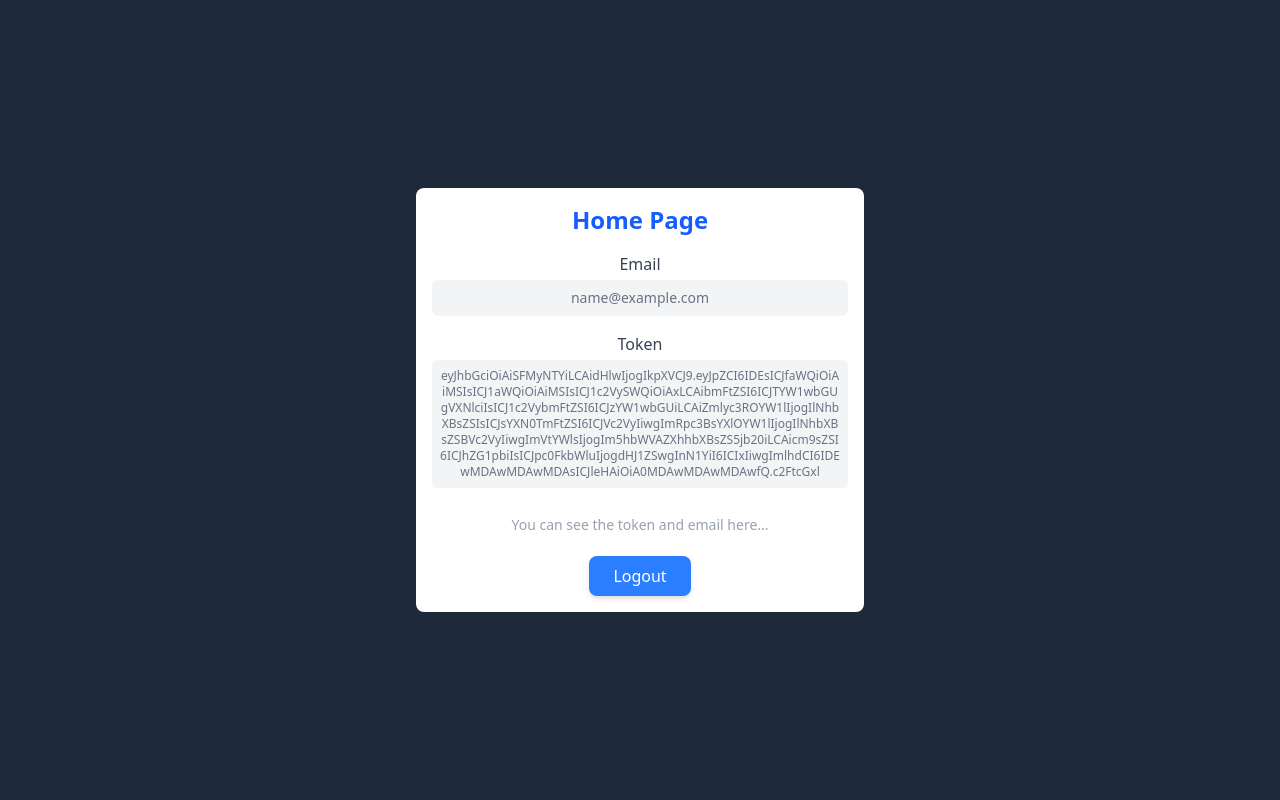
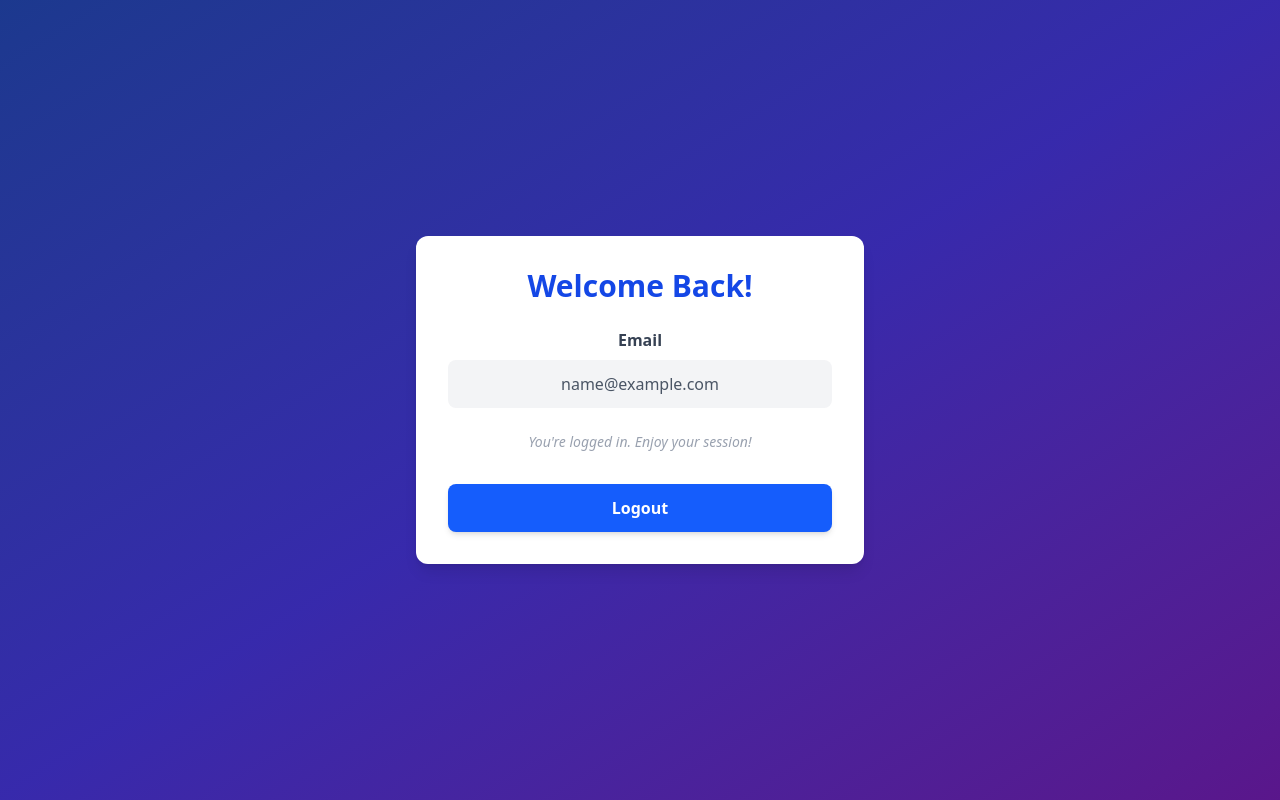
Before and after one commit to HarikaraPrashath/Next-Front-Auth, a Next.js app: page / in a window 1280 px wide. Built offline with nearby package versions, Linux system fonts and the light colour scheme; sample sign-in values are in the browser's storage.

Commit message:
ui change

```diff
--- a/app/components/RedirectHandler.tsx
+++ b/app/components/RedirectHandler.tsx
@@ -42,38 +42,31 @@ const RedirectHandler = () => {
   if (!user) return null;
 
   return (
-    <div className="flex items-center justify-center min-h-screen bg-gray-800">
-      <div className="bg-white  rounded-lg p-4 w-[90%] max-w-md text-center">
-        <h1 className="text-2xl font-semibold text-blue-600 mb-4">Home Page</h1>
+  <div className="flex items-center justify-center min-h-screen bg-gradient-to-br from-blue-900 via-indigo-800 to-purple-900 px-4">
+  <div className="bg-white rounded-xl p-8 w-full max-w-md shadow-lg text-center">
+    <h1 className="text-3xl font-bold text-blue-700 mb-6">Welcome Back!</h1>
 
-        <div className="mb-4">
-          <p className="text-gray-700 font-medium mb-1">Email</p>
-          <p className="text-sm text-gray-500 bg-gray-100 p-2 rounded-md break-all">
+    <div className="mb-6">
+      <p className="text-gray-700 font-semibold mb-2">Email</p>
+      <p className="text-gray-600 bg-gray-100 p-3 rounded-lg truncate" title={user.email}>
         {user.email}
       </p>
     </div>
 
-        <div>
-          <p className="text-gray-700 font-medium mb-1">Token</p>
-          <p className="text-xs text-gray-500 bg-gray-100 p-2 rounded-md break-all">
-            {user.token}
+    <p className="text-sm text-gray-400 italic mb-8">
+      You're logged in. Enjoy your session!
     </p>
-        </div>
 
-        <div className="mt-6">
-          <span className="text-sm text-gray-400">
-            You can see the token and email here...
-          </span>
-        </div>
     <button
-          type="submit"
+      type="button"
       onClick={handleClick}
-          className="px-6 py-2 bg-blue-500 mt-5 text-white font-medium rounded-lg shadow-md hover:bg-blue-600 transition-all"
+      className="w-full px-6 py-3 bg-blue-600 text-white font-semibold rounded-lg shadow-md hover:bg-blue-700 transition-colors"
     >
       Logout
     </button>
   </div>
 </div>
+
   );
 };
 
```
Lines whose indentation alone changed are shown as unchanged.
